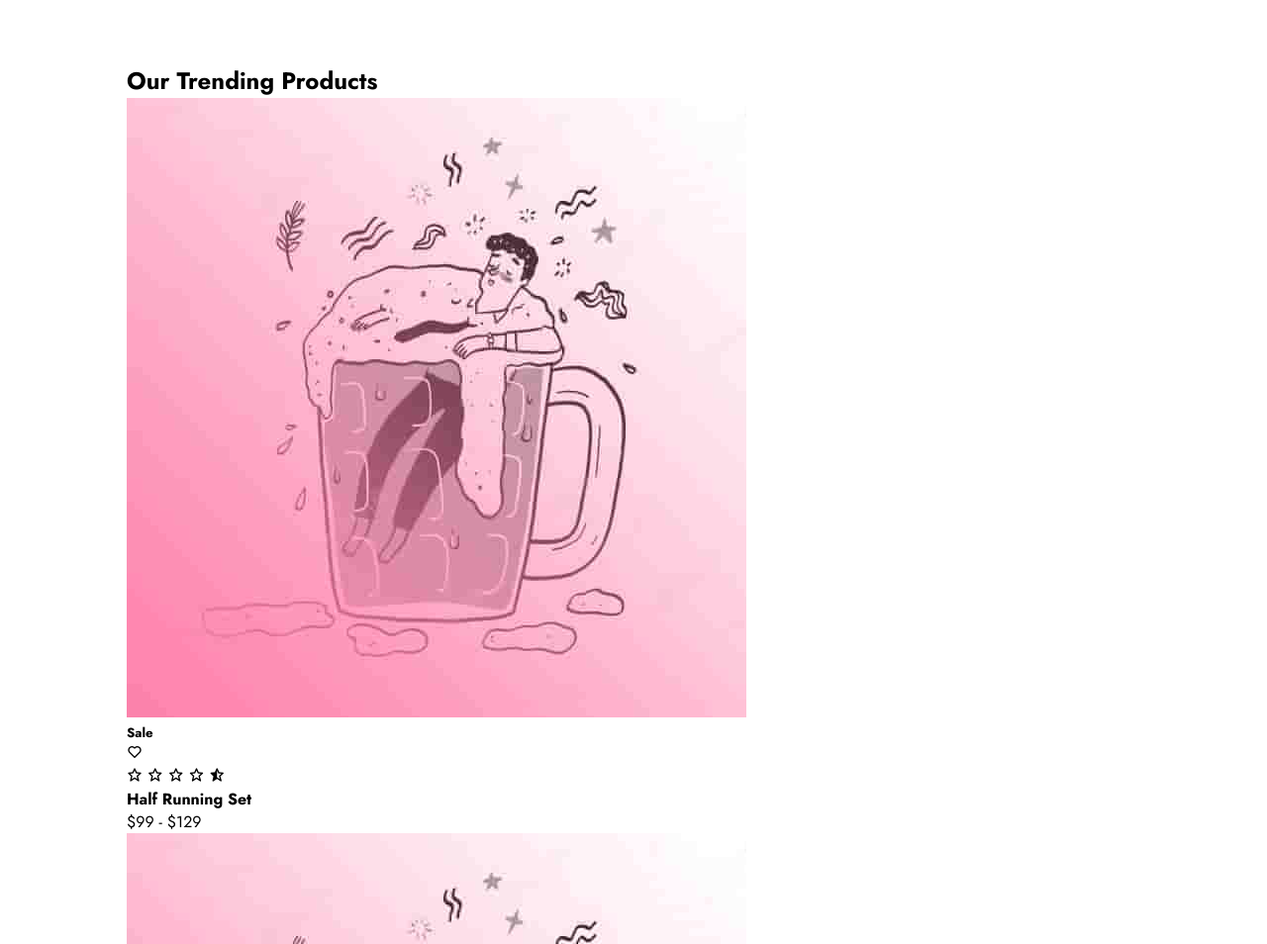
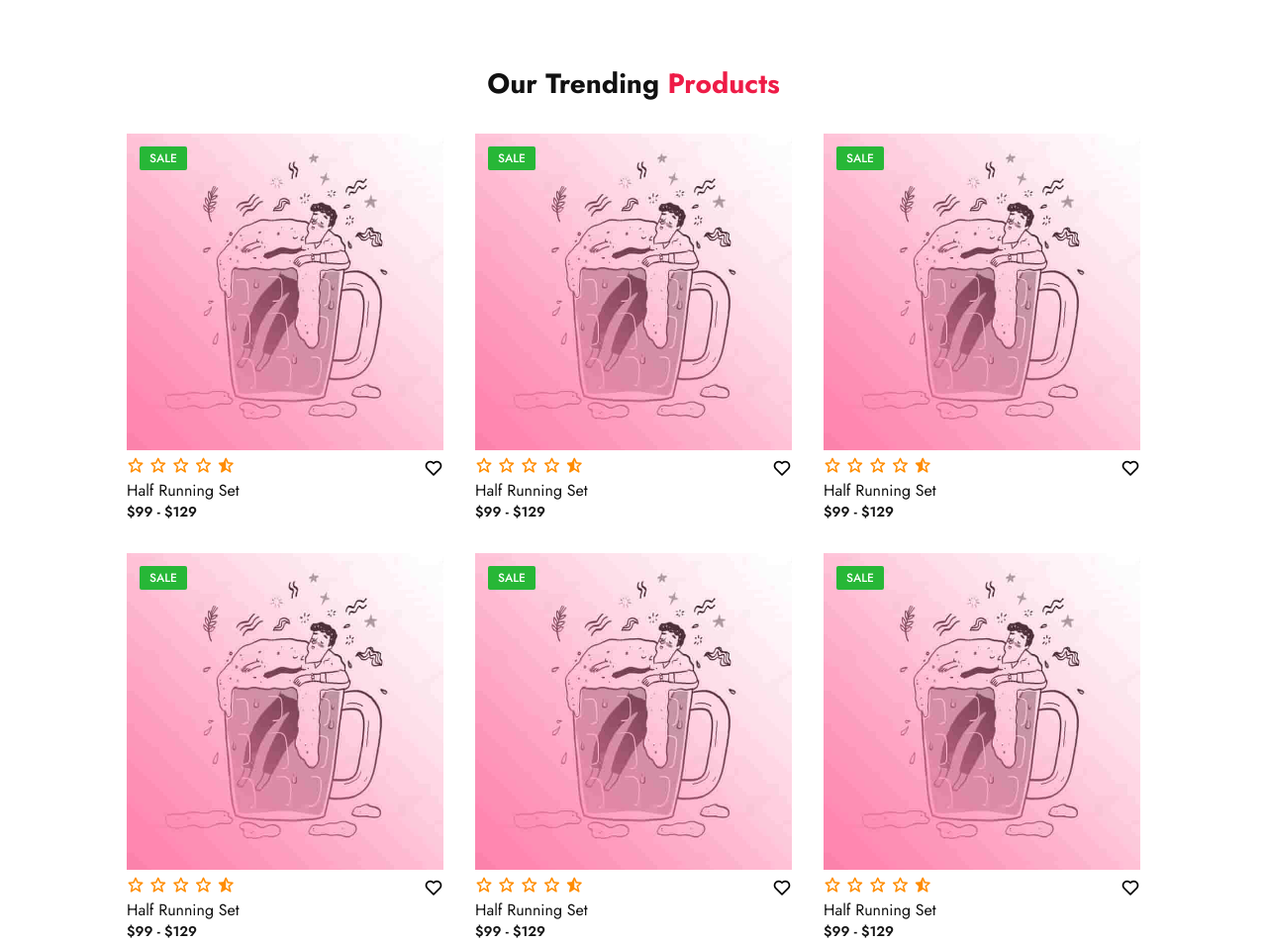
Before and after one commit to Yunus012/moodster, a plain HTML site: page index.html in a window 1280 px wide. Shown: the part 800-1754 px from the top of the page at 99% size. Drawn offline with nearby package versions, Linux system fonts and the light colour scheme; a script that the page names is missing.

Commit message:
updated new files

```diff
--- a/style.css
+++ b/style.css
@@ -130,3 +130,68 @@ header.sticky{
     padding: 20px 10px;
     box-shadow: 0px 0px 10px rgb(0 0 0/10%);
 }
+
+/* trending-section-css */
+
+.center-text h2{
+    color: #111;
+    font-size: 28px;
+    text-transform: capitalize;
+    text-align: center;
+    margin-bottom: 30px;
+}
+.center-text span{
+    color: #ee1c47;
+}
+.products{
+    display: grid;
+    grid-template-columns: repeat(auto-fit, minmax(260px, auto));
+    gap: 2rem;
+}
+.row{
+    position: relative;
+    transition: all .40s;
+}
+.row img{
+    width: 100%;
+    height: auto;
+    transition: all .40s;
+}
+.row img:hover{
+    transform: scale(0.9);
+}
+.product-text h5{
+    position: absolute;
+    top: 13px;
+    left: 13px;
+    color: white;
+    font-size: 12px;
+    font-weight: 500;
+    text-transform: uppercase;
+    background-color: #27b737;
+    padding: 3px 10px;
+    border-radius: 2px;
+}
+.heart-icon{
+    position: absolute;
+    right: 0;
+    font-size: 20px;
+}
+.heart-icon:hover{
+    color: #ee1c47;
+}
+.ratting i{
+    color: #ff8c00;
+    font-size: 18px;
+}
+.price h4{
+    color: #111;
+    font-size: 16px;
+    text-transform: capitalize;
+    font-weight: 400;
+}
+.price p{
+    color: #151515;
+    font-size: 14px;
+    font-weight: 600;
+}
```
